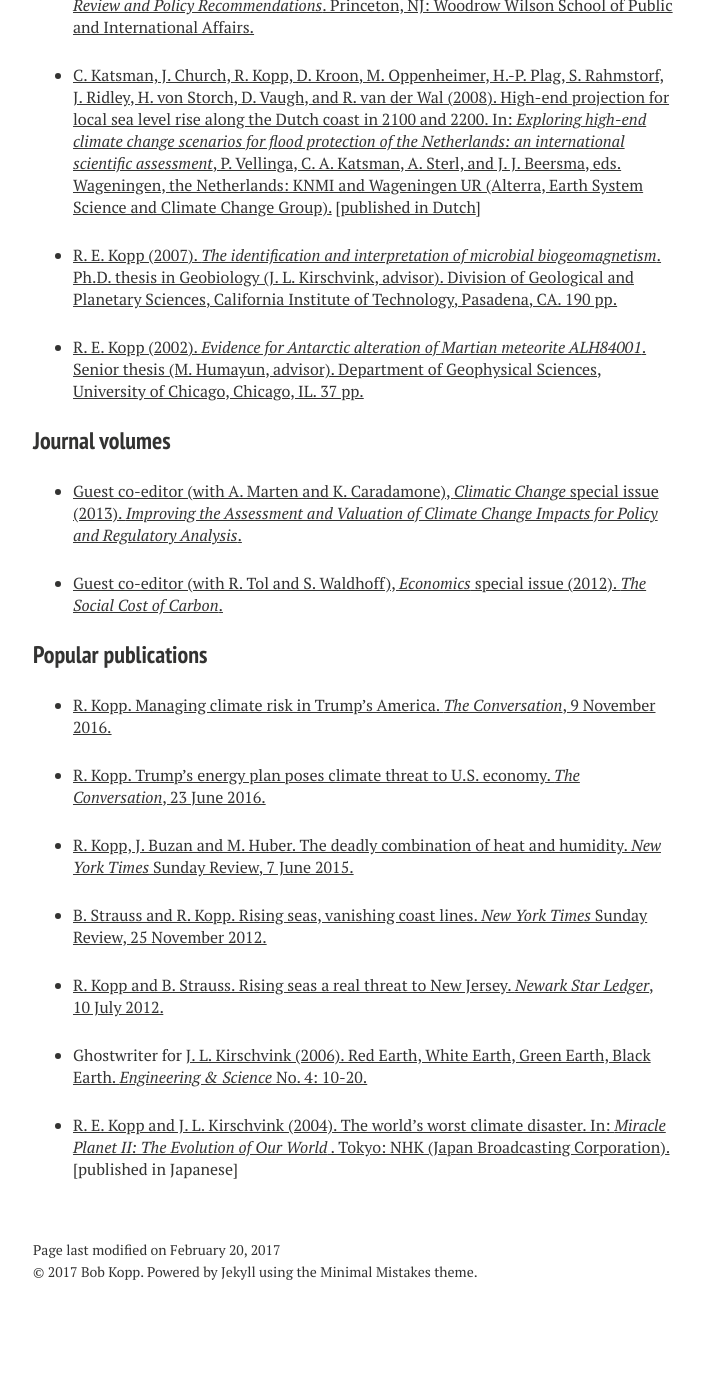
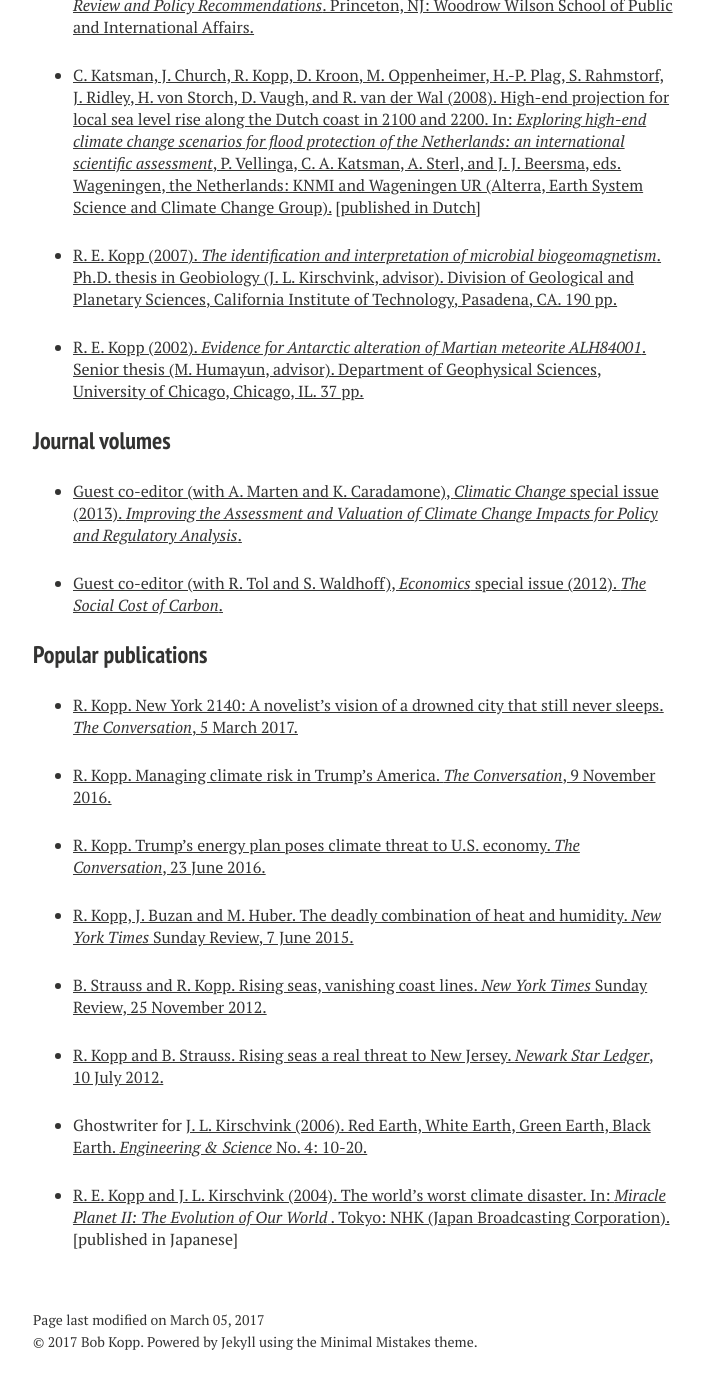
Before and after one commit to mrke/bobkopp.github.io, a Jekyll site: the page built from papers/index.md, in a window 1280 px wide and 1400 px high, scrolled down 10402 px. Shown: the top 1389 px of the window, without its empty margins (287-991 px from the left). Built offline with Jekyll 4.4.1, drawn with Linux system fonts in a browser that asks for light colours; nearby versions of some CDN libraries; before the commit the page ends 11732 px from its top, so only the background shows below that.

Commit message:
KSR review

```diff
--- a/papers/index.md
+++ b/papers/index.md
@@ -2,7 +2,7 @@
 layout: page
 title: Publications
 tags: [papers]
-modified: February 20 2017
+modified: March 5 2017
 comments: false
 share: false
 image:
@@ -219,6 +219,8 @@
 
 ### Popular publications
 
+* [R. Kopp. New York 2140: A novelist’s vision of a drowned city that still never sleeps. _The Conversation_, 5 March 2017.](https://goo.gl/PxVWYK)
+
 * [R. Kopp. Managing climate risk in Trump’s America. _The Conversation_, 9 November 2016.](https://goo.gl/OWovmZ)
 
 * [R. Kopp. Trump’s energy plan poses climate threat to U.S. economy. _The Conversation_, 23 June 2016.](https://goo.gl/nOadXV )
```
Also changed, not shown: 1 other file.
